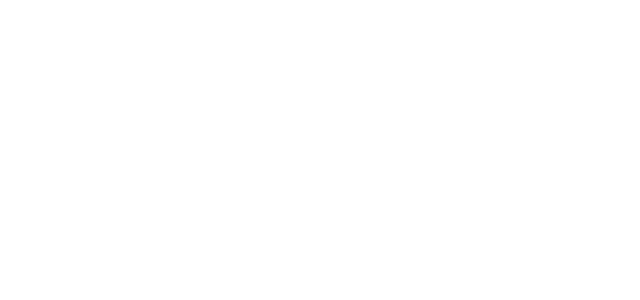
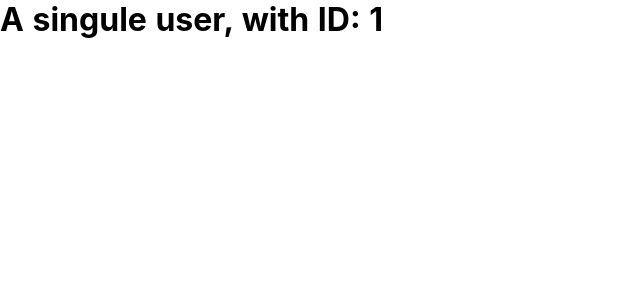
Before and after one commit to dodonki1223/nuxt-study, a Nuxt app in the folder nuxt-js-vue-js-on-steroids/section2/2-1/: page /users/1 in a window 1280 px wide. Before the commit this address had no page. Shown: the top 300 px of the page, without its empty margins (0-640 px from the left). Built offline with nearby package versions, Linux system fonts and the light colour scheme.

Commit message:
:sparkles: 14. Creating a Route with a Dynamic Path
- id を元にルートに階層をもたせる

```diff
--- /dev/null
+++ b/nuxt-js-vue-js-on-steroids/section2/2-1/pages/users/_id/index.vue
@@ -0,0 +1,3 @@
+<template>
+  <h1>A singule user, with ID: {{ $route.params.id }}</h1>
+</template>
```
